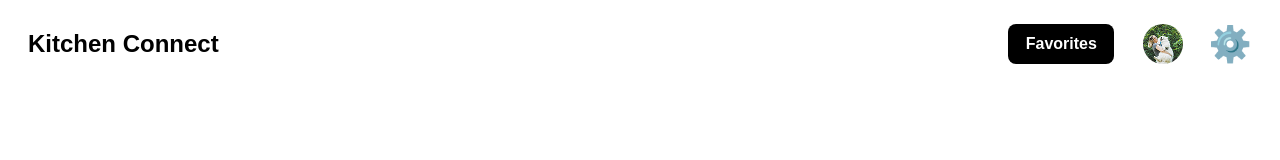
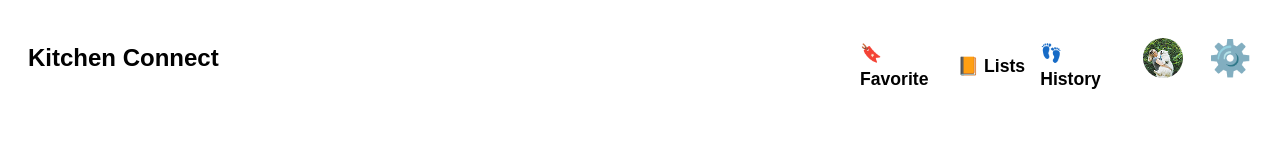
Before and after one commit to brocoli05/kitchen-connect-client, a Next.js app: page /history in a window 1280 px wide. Shown: the top 160 px of the page. Built offline with nearby package versions, Linux system fonts and the light colour scheme; no server answers.

Commit message:
top bar ui update

```diff
--- a/components/TopNavBar.jsx
+++ b/components/TopNavBar.jsx
@@ -21,22 +21,9 @@ export default function TopNavBar({}) {
           md={4}
           className="d-flex justify-content-end topnav-right d-flex align-items-center"
         >
-          <button
-            onClick={() => router.push("/posts/favorite")}
-            className="me-3 rounded-3 d-flex align-items-center justify-content-center btn btn-link fw-bold"
-            style={{
-              textDecoration: "none",
-              color: "#FFFFFF",
-              backgroundColor: "#000000ff",
-              border: "none",
-              height: "40px",
-              width: "106px",
-            }}
-            type="button"
-          >
-            Favorites
-          </button>
-
+            <Button className="list-link d-flex justify-content-center" href="/posts/favorite">🔖 Favorite</Button>
+            <Button className="list-link d-flex justify-content-center" href="#/action-3">📙 Lists </Button>
+			<Button className="list-link d-flex justify-content-center" href="/history">👣 History</Button>
           <button
             onClick={() => router.push("/profile/edit")}
             className=" d-flex align-items-center h-100 justify-content-center btn btn-link"
--- a/pages/mainpage.jsx
+++ b/pages/mainpage.jsx
@@ -41,7 +41,7 @@ function ToggleList({ title }) {
           </li>
         </ul>
       )}
-      {open && title === "Personal" && (
+      {/* {open && title === "Personal" && (
         <ul style={{ listStyle: "none", padding: 0, margin: 0 }}>
           <li className="list-item">
             <a className="list-link" href="#/action-1"><span style={{ marginRight: "18px" }}>🔔</span>Notifications</a>
@@ -56,7 +56,7 @@ function ToggleList({ title }) {
                 <a className="list-link" href="/history"><span style={{ marginRight: "18px" }}>👣</span>History</a>
               </li>
         </ul>
-      )}
+      )} */}
       {open && title === "Kitchen" && (
         <ul style={{ listStyle: "none", padding: 0, margin: 0 }}>
           <li className="list-item">
@@ -262,7 +262,7 @@ export default function Home() {
         <Col md={2} className="mainpage-left">
           <p className="left-right-title">Feed</p>
           <ToggleList title="Discover" />
-          <ToggleList title="Personal" />
+          {/* <ToggleList title="Personal" /> */}
           <ToggleList title="Kitchen" />
           <Row className="d-flex justify-content-center m-3" >
             <button
--- a/styles/mainpage.css
+++ b/styles/mainpage.css
@@ -70,6 +70,7 @@
 	text-align: left;
 	background: none;
 	border: none;
+	color: black;
 }
 .list-item:hover .list-link {
   text-decoration: none;
```
Also changed, not shown: pages/posts/create.js (+44 -0 lines).
